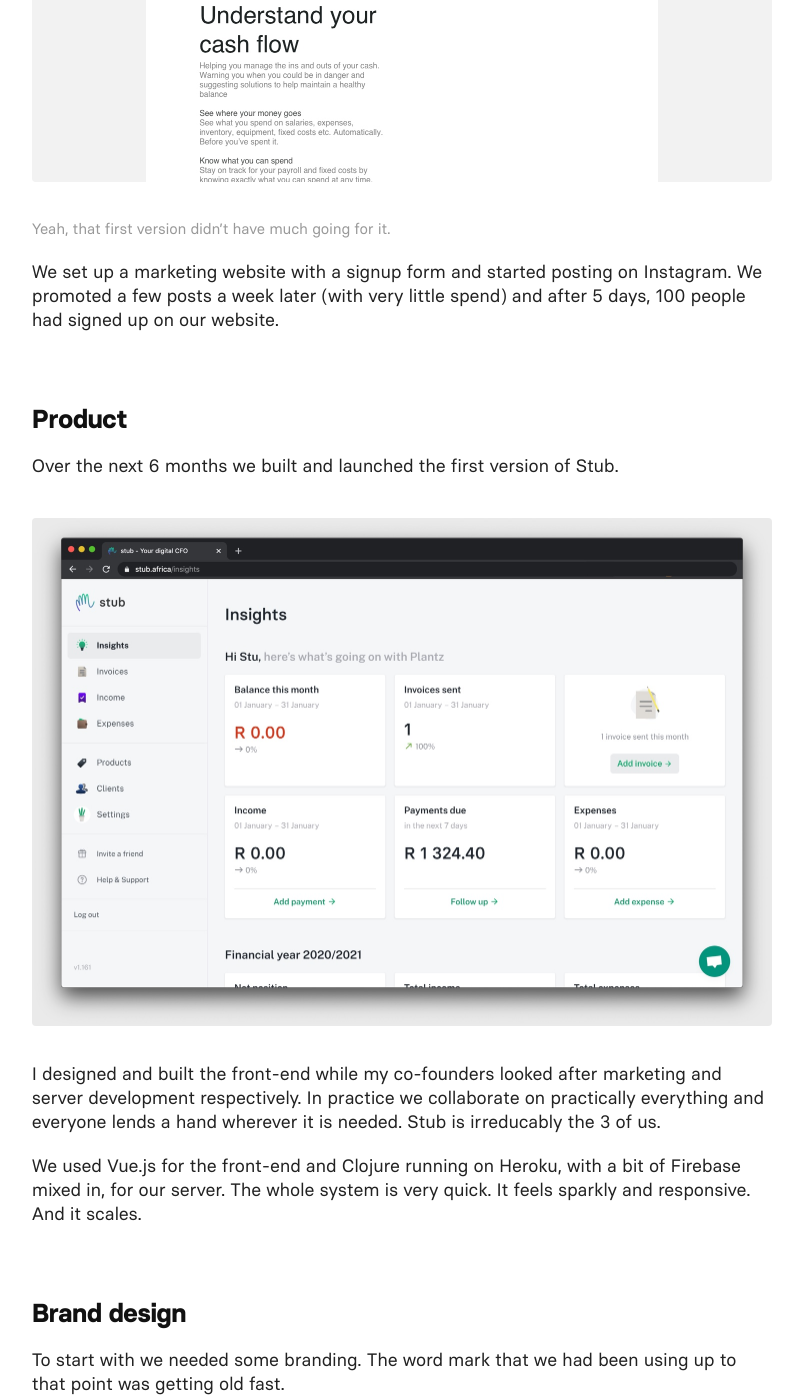
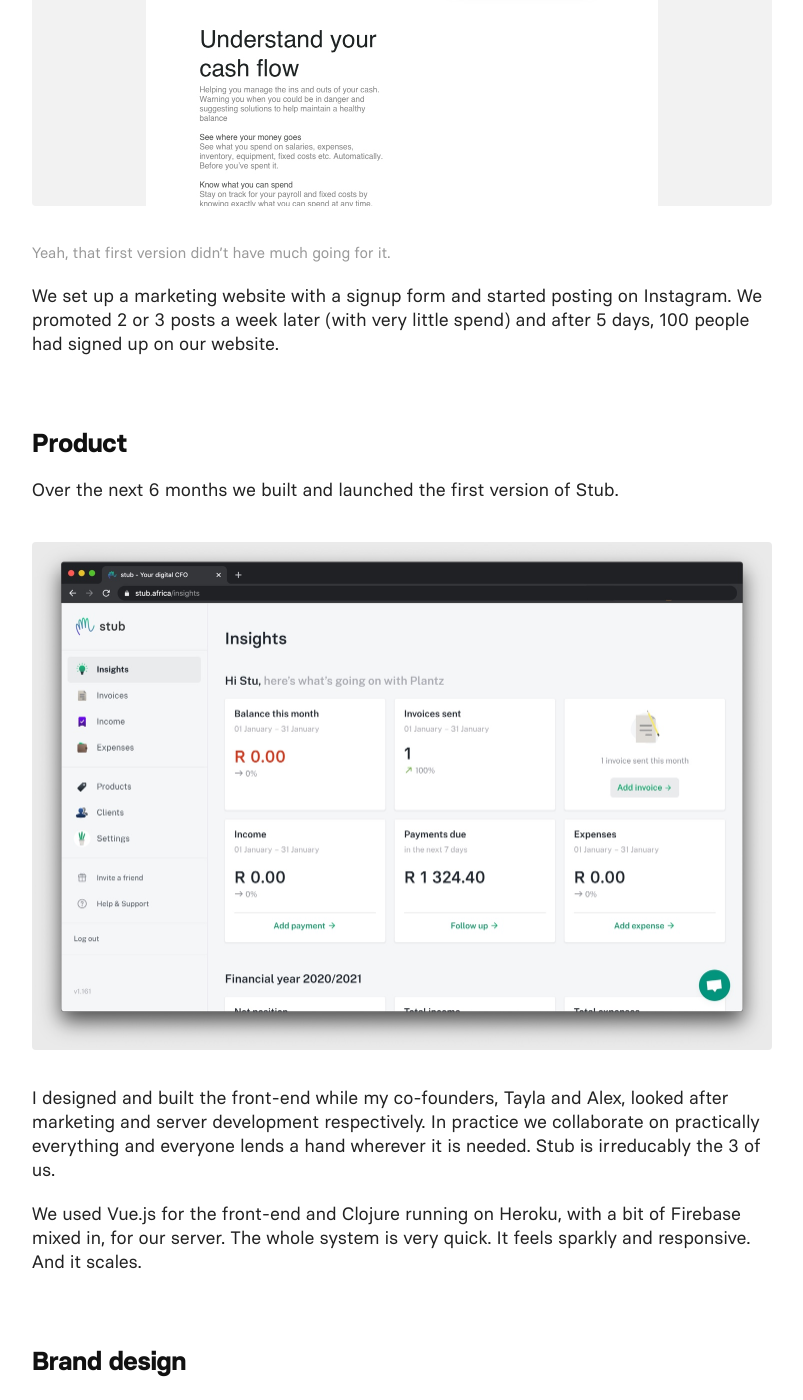
Before and after one commit to stuartwiener/stuartwiener.github.io, a Jekyll site: the page built from stub.html, in a window 1280 px wide and 1400 px high, scrolled down 2877 px. Shown: the whole window, without its empty margins (173-976 px from the left). Built offline with Jekyll 4.4.1, drawn with Linux system fonts in a browser that asks for light colours; some of the changed text lies outside the part shown.

Commit message:
a few content tweaks

```diff
--- a/absa.html
+++ b/absa.html
@@ -108,7 +108,7 @@
 
     <img class="narrow" src="{{ site.url }}/assets/app-designers-2017.jpg"  alt="">
 
-    <p class="sidebar">The app design team hanging out over a pizza after 3 months of intense work.</p>
+    <p class="sidebar">The app design team hanging out over a pizza after 3 months of intense work. We spent the afternoon together at an Art Fair catching our breath.</p>
 
     <h2>Outcome</h2>
 
--- a/stub.html
+++ b/stub.html
@@ -56,7 +56,7 @@
 
     <p class="sidebar">Yeah, that first version didn’t have much going for it. </p>
 
-    <p>We set up a marketing website with a signup form and started posting on Instagram. We promoted a few posts a week later (with very little spend) and after 5 days, 100 people had signed up on our website.</p>
+    <p>We set up a marketing website with a signup form and started posting on Instagram. We promoted 2 or 3 posts a week later (with very little spend) and after 5 days, 100 people had signed up on our website.</p>
 
     <h2>Product</h2>
 
@@ -64,7 +64,7 @@
 
     <img class="narrow" src="{{ site.url }}/assets/stub-dashboard.jpg"  alt="">
 
-    <p>I designed and built the front-end while my co-founders looked after marketing and server development respectively. In practice we collaborate on practically everything and everyone lends a hand wherever it is needed. Stub is irreducably the 3 of us.</p>
+    <p>I designed and built the front-end while my co-founders, Tayla and Alex, looked after marketing and server development respectively. In practice we collaborate on practically everything and everyone lends a hand wherever it is needed. Stub is irreducably the 3 of us.</p>
 
     <p>We used Vue.js for the front-end and Clojure running on Heroku, with a bit of Firebase mixed in, for our server. The whole system is very quick. It feels sparkly and responsive. And it scales.</p>
 
```
Also changed, not shown: other parts of absa.html (+3 -1 lines), other parts of stub.html (+1 -1 lines).
